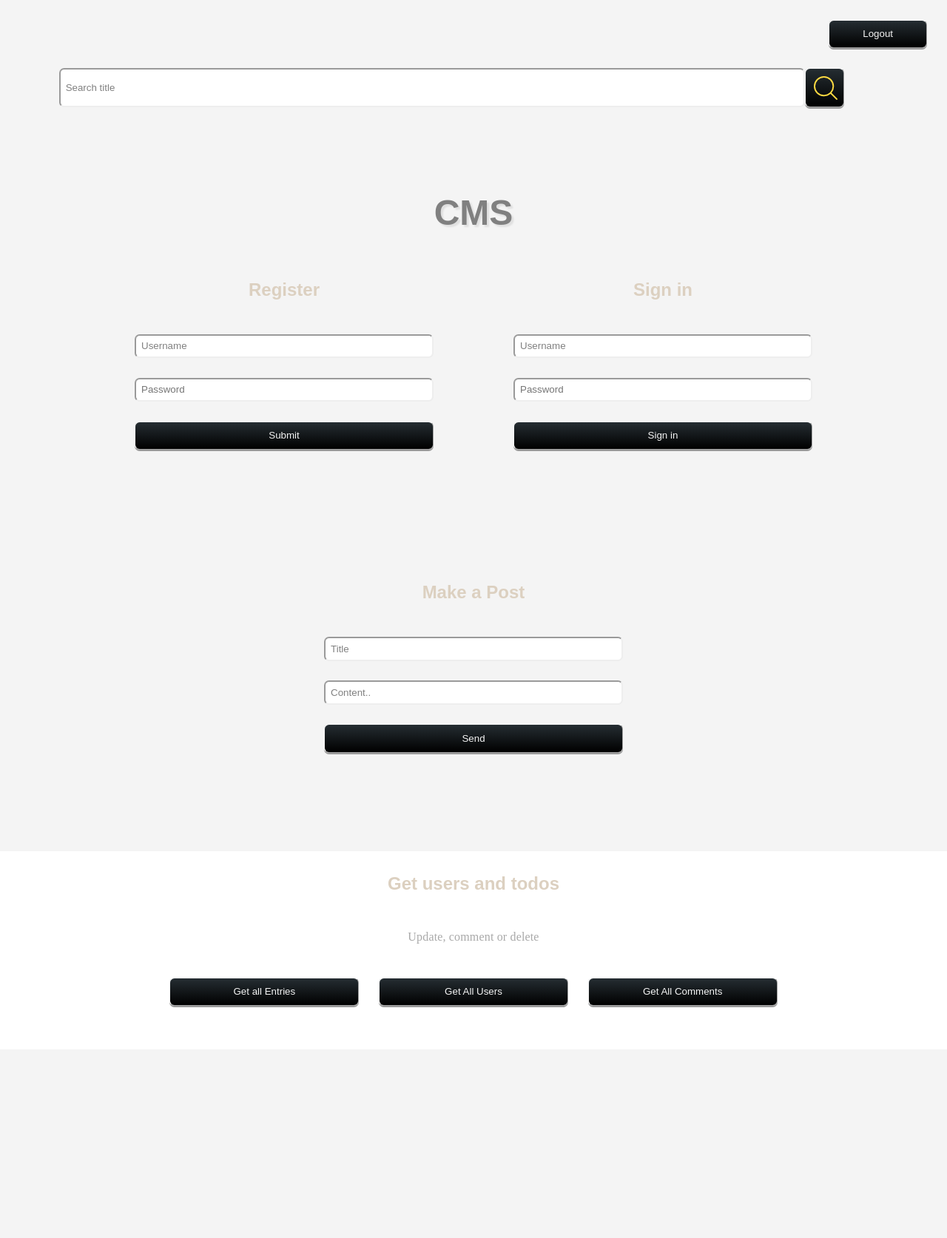
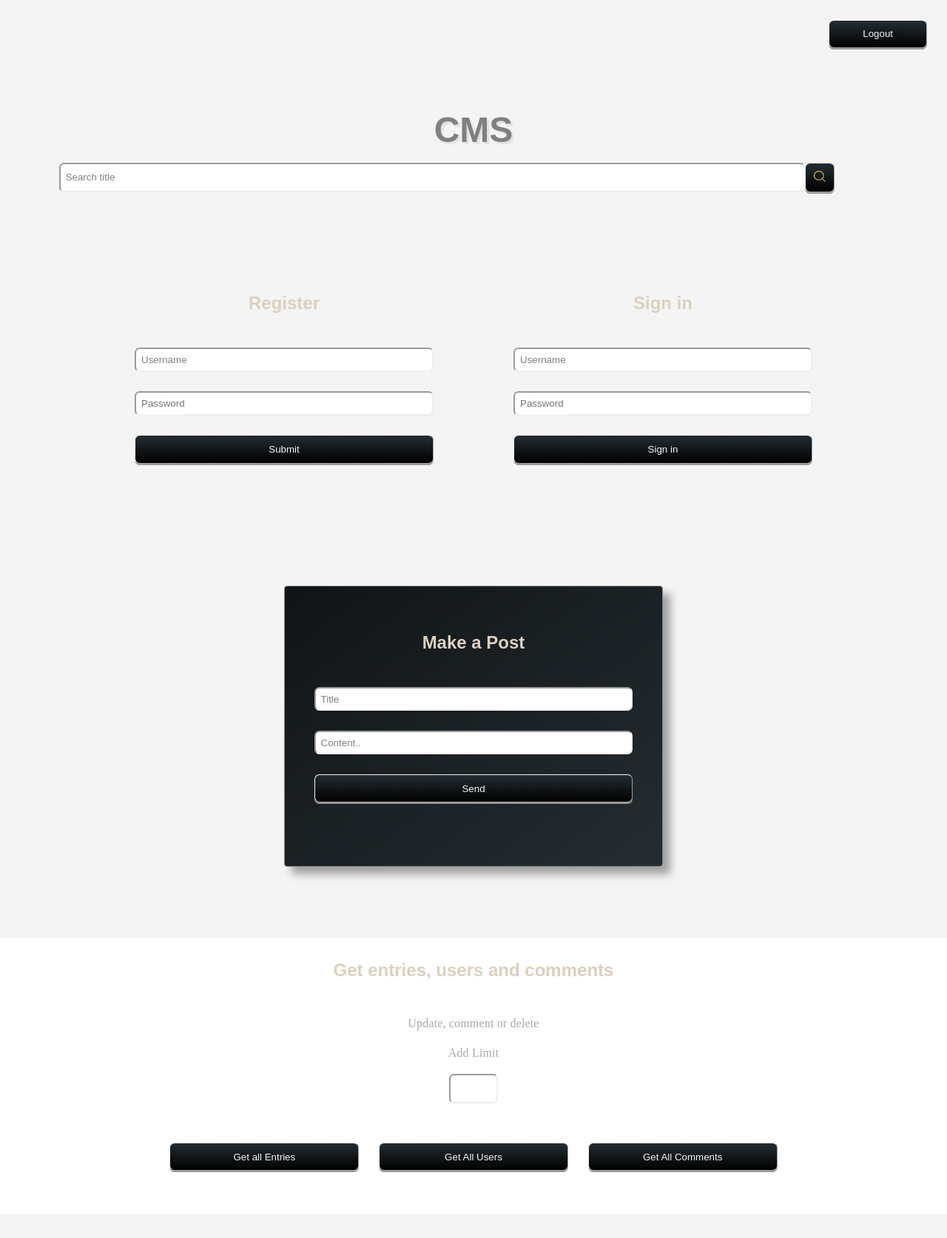
Before and after one commit to MerApelsin/restapi, a PHP site: template src/public/views/index.php in a window 1280 px wide. Shown: the whole page at 74% size. Before the commit the page ends 1362 px from the top, so only its background shows below. Run offline with PHP 8.4, Linux system fonts and the light colour scheme; the template is opened without the code that fills it, so the values that code supplies are empty; a user stored in the database is signed in.

Commit message:
clean up

```diff
--- a/src/public/css/style.css
+++ b/src/public/css/style.css
@@ -56,6 +56,15 @@ p
     line-height: 1.5em;
     letter-spacing: 0.01em;
 }
+#searchResult
+{
+  width: 65%;
+}
+.addLimit input
+{
+    width: 5em;
+    height: 3em;
+}
 .logout
 {
   display:flex;
@@ -75,21 +84,42 @@ p
 }
 .searchField input
 {
-    height: 4em;
+    height: 3em;
 }
 .searchField button
 {
-    width: 4em;
-    height: 4em;
+    width: 3em;
+    height: 3em;
     margin: 0em;
 }
-.signin, .register, .post-newEntry
+.searchField img
+{
+ width: 90%;
+ height: 90%;
+}
+.signin, .register
 {
     width: 40%;
     padding: 1em 2em;
     align-self: center;
     outline: none;
 }
+.post-newEntry
+{
+    background: linear-gradient(to bottom right,#101416,#252d32);
+    border: 0.5px solid gray;
+    border-radius: 0.25em;
+    -webkit-box-shadow: 10px 10px 12px 0px rgba(0,0,0,0.35);
+    -moz-box-shadow: 10px 10px 12px 0px rgba(0,0,0,0.35);
+    box-shadow: 10px 10px 12px 0px rgba(0,0,0,0.35);
+    width: 40%;
+    margin-bottom: 2em;
+    padding: 4em 1em 2em 1em;
+    align-self: center;
+    outline: none;
+}
+
+
 .post-article
 {
     display: flex;
@@ -240,14 +270,29 @@ input[type="text"]::-webkit-input-placeholder
 }
 
 @media only screen and (max-width: 767px) {
+
     .login-wrapper
     {
         display: flex;
         flex-direction: column;
-
     }
    .signin, .register, .post-newEntry
     {
         width: 100%;
     }
+    .button-wrapper button
+    {
+        width: 80%;
     }
+    .button-wrapper
+    {
+        display: flex;
+        justify-content: center;
+        flex-direction: column;
+        align-items: center;
+    }
+    .getPosts-wrapper
+    {
+        width: 80%;
+    }
+}
--- a/src/public/scripts/main.js
+++ b/src/public/scripts/main.js
@@ -4,28 +4,28 @@ document.getElementById("renderEntries").style.display = "none";
 document.getElementById("renderComments").style.display = "none";
 document.getElementById("renderUsers").style.display = "none";
 
-function main(){
-  fetch('api/entries',{
-    credentials: 'include'
-  })
-    .then(res => res.json())
-    .then(console.log);
-}
-
-function search(){
+function search()
+{
+  //Check if user has written anything in the searchbar, if yes (value.lenght > 0)
+  //use that and make a query, else tell user to write something cause it's a searchbar.
   const searchTerm = document.getElementById("search").value;
   const url = 'api/entries?title=' + searchTerm;
 
-  if ( searchTerm.length >0){
-
-  fetch(url, {
-    credentials:'include'
-  })
+  if ( searchTerm.length >0)
+  {
+    fetch(url, { credentials:'include'})
     .then(res => res.json())
     .then(res => createArticle(res, "searchResult"));
   }
+  else
+  {
+    document.getElementById("errorMessage").innerHTML = "Write something!";
   }
-function getAllUsers(){
+}
+
+function getAllUsers()
+{
+  //Hides the other elements so the user isn't spammed and it feels clean
   document.getElementById("renderUsers").style.display = "block";
   document.getElementById("searchResult").style.display = "none";
   document.getElementById("renderEntries").style.display = "none";
@@ -34,18 +34,31 @@ function getAllUsers(){
   document.getElementById("renderUsers").innerHTML = "";
 
   const mainParent = document.getElementById("renderUsers");
-  fetch('api/users',{
-    credentials: 'include'
-  })
+
+
+  //check limit input
+  let url = "";
+  const limitValue = document.getElementById("limitInput").value;
+
+  if ( limitValue >0)
+  {
+    url = "api/users?limit="+limitValue;
+  }
+  else
+  {
+    url = "api/users";
+  }
+
+  fetch(url,{credentials: 'include'})
     .then(res => res.json())
-        .then(res => {
+    .then(res =>
+      {
+          //Render the result
           for (let i = 0; i < res.length; i++)
           {
-         /* document.body.append(res.data[i].content);*/
-          const article = document.createElement("post-wrapper");
+              const article = document.createElement("div");
               article.setAttribute("class", "post-wrapper");
               const tag1 = document.createElement("h4");
-          /*tag1.setAttribute("class", "post-wrapper");*/
               const text1 = res[i].username;
               const textNode1 = document.createTextNode(text1);
               tag1.appendChild(textNode1);
@@ -55,33 +68,38 @@ function getAllUsers(){
       });
 }
 
-function createArticle(res,name){
+function createArticle(res,name)
+{
+  //render result (res) and depending on where the function gets called it will
+  //add the result to that specific div
+  //clear div to remove earlier results
   document.getElementById(name).innerHTML = "";
-  if (name == "renderEntries"){
+
+  if (name == "renderEntries")
+  {
     document.getElementById("searchResult").style.display = "none";
     document.getElementById("renderEntries").style.display = "block";
     document.getElementById("renderComments").style.display = "none";
     document.getElementById("renderUsers").style.display = "none";
   }
-  else{
+  else
+  {
     document.getElementById("searchResult").style.display = "block";
     document.getElementById("renderEntries").style.display = "none";
     document.getElementById("renderComments").style.display = "none";
     document.getElementById("renderUsers").style.display = "none";
   }
   const mainParent = document.getElementById(name);
-    console.log(mainParent);
-    console.log(name);
+
    for (let i = 0; i < res.data.length; i++)
         {
-          const article = document.createElement("post-wrapper");
+          const article = document.createElement("div");
           article.setAttribute("class", "post-wrapper");
           const entryId = res.data[i].entryID;
           article.setAttribute("id", entryId);
 
           document.getElementById("getPosts-wrapper").appendChild(article);
           const tag1 = document.createElement("h4");
-          /*tag1.setAttribute("class", "post-wrapper");*/
           const text1 = res.data[i].title;
           const textNode1 = document.createTextNode(text1);
           tag1.appendChild(textNode1);
@@ -95,7 +113,7 @@ function createArticle(res,name){
           article.appendChild(content);
           document.getElementById("getPosts-wrapper").appendChild(article);
 
-          const btnWrapper = document.createElement("btn-wrapper");
+          const btnWrapper = document.createElement("div");
           btnWrapper.setAttribute("class","btn-wrapper");
           const updateBtn = document.createElement("input");
           updateBtn.setAttribute("type", "button");
@@ -109,14 +127,15 @@ function createArticle(res,name){
           deleteBtn.setAttribute("type", "button");
           deleteBtn.setAttribute("value", "delete");
           deleteBtn.setAttribute("class", "btn");
+          //create button for removing the specific entry
           deleteBtn.onclick = function() {deleteEntries(entryId);}
           btnWrapper.appendChild(deleteBtn);
-
 
           const commentBtn = document.createElement("input");
           commentBtn.setAttribute("type", "button");
           commentBtn.setAttribute("value", "comment");
           commentBtn.setAttribute("class", "btn");
+          //create a button which gets the entryID for fetching its comments
           commentBtn.onclick = function() {getComments(entryId);}
           btnWrapper.appendChild(commentBtn);
 
@@ -130,73 +149,105 @@ function createArticle(res,name){
           commentButton.setAttribute("type", "submit");
           commentButton.setAttribute("id", "addComment");
           commentButton.innerHTML ="Make a comment";
-          /*commentButton.addEventListener("click", postComment());*/
           commentButton.setAttribute( "onClick", "postComment();");
+          //button for part 1 of updating an existing entry
           commentButton.onclick = function(){ getTextValue(entryId);}
-          //Add Eventlistner..".// res.data[i].entryID*/
           article.appendChild(commentButton);
+
+          const commentDiv = document.createElement("div");
+          commentDiv.setAttribute("id", "comment"+entryId);
+          article.appendChild(commentDiv);
+
           mainParent.appendChild(article);
         }
 }
 
-function getAllEntries(){
-  fetch('api/entries',{
-    credentials: 'include'
-  } )
+function getAllEntries()
+{
+  //render entries depending on if limit is set or not, default is 20
+    let url = "";
+    const limitValue = document.getElementById("limitInput").value;
+    if ( limitValue >0)
+    {
+        url = "api/entries?limit="+limitValue;
+    }
+    else
+    {
+        url = "api/entries";
+    }
+    //sends the result and which div we want to render the result to
+    fetch(url,{credentials: 'include'})
       .then(res => res.json())
       .then(res => createArticle(res, "renderEntries"));
 }
 
-function getComments(entryId){
+function getComments(entryId)
+{
+  //fetches comment for specific entry and renders them for the div of the entry
     const url = 'api/entries/'+entryId+'/comments';
-  fetch(url ,{
-    credentials: 'include'
-  } )
+    fetch(url ,{credentials: 'include'})
       .then(res => res.json())
       .then(res => createComments(res,entryId));
 }
 
-function getTextValue(id){
+function getTextValue(id)
+{
+    //We have a hiddenfield to inject userID from php-serverside to clientside
+    //to record which user is logged in and thus creating posts.
+    //This method also extracts the values from post to actually post them to server
     const getTextValue = document.getElementById(id).getElementsByTagName("textarea")[0];
     const userID = document.getElementById("hiddenField").value;
     const textValue = getTextValue.value;
     postComment(id, textValue, userID);
 }
 
-function getAllComments(){
-  fetch('api/comments',{
-    credentials: 'include'
-  })
+function getAllComments()
+{
+    let url = "";
+    const limitValue = document.getElementById("limitInput").value;
+    if (limitValue >0)
+    {
+        url = "api/comments?limit="+limitValue;
+    }
+    else
+    {
+        url = "api/comments";
+    }
+    fetch(url,{credentials: 'include'})
         .then(res => res.json())
         .then(res => {createComments(res,"renderComments")});
 }
-function createComments(res,name){
-  if (name == "renderComments"){
+
+function createComments(res,name)
+{
+    var useName = "";
+    if (name == "renderComments")
+    {
         document.getElementById(name).innerHTML = "";
         document.getElementById("searchResult").style.display = "none";
         document.getElementById("renderEntries").style.display = "none";
         document.getElementById("renderComments").style.display = "block";
         document.getElementById("renderUsers").style.display = "none";
+        useName = name;
     }
-  else{
+    else
+    {
+        document.getElementById("comment"+name).innerHTML = "";
         document.getElementById("searchResult").style.display = "none";
         document.getElementById("renderEntries").style.display = "block";
         document.getElementById("renderComments").style.display = "none";
         document.getElementById("renderUsers").style.display = "none";
+        useName = "comment"+name;
     }
-    const mainParent = document.getElementById(name);
+    const mainParent = document.getElementById(useName);
+
     for (let i = 0; i < res.length; i++)
     {
-          const article = document.createElement("post-wrapper");
+          const article = document.createElement("div");
           article.setAttribute("class", "post-wrapper");
-          const tag= document.createElement("h4");
           const id = res[i].commentID;
-          const textNode = document.createTextNode(id);
-          tag.appendChild(textNode);
-          article.appendChild(tag);
 
           const tag1 = document.createElement("p");
-          /*tag1.setAttribute("class", "post-wrapper");*/
           const text1 = res[i].content;
           const textNode1 = document.createTextNode(text1);
           tag1.appendChild(textNode1);
@@ -213,19 +264,20 @@ function createComments(res,name){
     }
 };
 
-
-function deleteComment(id){
+function deleteComment(id)
+{
+    //gets id from when creating button for that specific entry and then deletes it
     const url = 'api/comments/' + id;
 
     fetch(url, {
         method: 'DELETE',
-    credentials: 'include'
-  })
+        credentials: 'include'})
         .then(res => res.json())
         .then(console.log);
 }
 
-function postEntry(){
+function postEntry()
+{
   // x-www-form-urlencoded
   const formData = new FormData();
   const entryTitle = document.getElementById('entryTitleInput');
@@ -235,7 +287,6 @@ function postEntry(){
   formData.append('content', entryContent.value);
   formData.append('createdBy', id );
 
-  //for( let [key,value] of formData.entries()) { console.log(key,value);}
   const postOptions = {
     method: 'POST',
     body: formData,
@@ -244,12 +295,16 @@ function postEntry(){
   }
 
   fetch('api/entries', postOptions)
-
     .then(res => res.json())
     .then(console.log);
 }
 
-function getUpdate(id){
+function getUpdate(id)
+{
+    //fetches the specific entry and puts the information into
+    //the 'make a post' form to let the user edit the post.
+    //We "transform" the send button to update instead which
+    //calls the actually-uploading-function
     const title = document.getElementById("entryTitleInput");
     const content = document.getElementById("entryContentInput");
     const hiddenId = document.getElementById("updateId");
@@ -258,12 +313,9 @@ function getUpdate(id){
 
     const url ='api/entries/' + id;
 
-  fetch(url, {
-    credentials: 'include'
-  })
+    fetch(url, {credentials: 'include'})
       .then(res => res.json())
       .then(res => {
-
           title.value = res.data.title;
           content.value = res.data.content;
           hiddenId.value = id;
@@ -271,7 +323,10 @@ function getUpdate(id){
       });
 }
 
-function updateEntry(){
+function updateEntry()
+{
+  //updates the entry, where updateId is a hiddenvalue stored to contain
+  //information between the two functions
     const entryId = document.getElementById("updateId").value;
     const updateTitle = document.getElementById("entryTitleInput").value;
     const updateContent = document.getElementById("entryContentInput").value;
@@ -290,7 +345,8 @@ function updateEntry(){
     self.location = '/';
 }
 
-function deleteEntries(id){
+function deleteEntries(id)
+{
     const url = 'api/entries/' + id;
 
     fetch(url, {
@@ -301,7 +357,8 @@ function deleteEntries(id){
     .then(console.log);
 }
 
-function postUser(){
+function postUser()
+{
   // x-www-form-urlencoded
     const formData = new FormData();
     const username = document.getElementById('usernameInput');
@@ -309,7 +366,6 @@ function postUser(){
     formData.append('username', username.value);
     formData.append('password', password.value);
 
-  //for( let [key,value] of formData.entries()) { console.log(key,value);}
     const postOptions = {
         method: 'POST',
         body: formData,
@@ -322,14 +378,14 @@ function postUser(){
        .then(console.log);
 }
 
-function postComment(id, textValue, userID){
+function postComment(id, textValue, userID)
+{
   // x-www-form-urlencoded
   const formData = new FormData();
   formData.append('entryID', id);
   formData.append('content', textValue);
   formData.append('createdBy', userID);
 
-  for(let [key,value] of formData.entries()) { console.log(key,value);}
   const postOptions = {
     method: 'POST',
     body: formData,
@@ -341,9 +397,8 @@ function postComment(id, textValue, userID){
     .then(console.log);
 }
 
-
-
-function login(){
+function login()
+{
   const formData = new FormData();
   const username = document.getElementById('loginUserInput');
   const password = document.getElementById('loginPassInput');
@@ -361,15 +416,14 @@ function login(){
     .then(console.log);
 }
 
-function logout(){
-
-  fetch('/logout', {
-    credentials: 'include'
-  })
+function logout()
+{
+  fetch('/logout', {credentials: 'include'})
     .then(res => res.json())
     .then(console.log);
 }
 
+//BUTTONS AND THEIR EVENT LISTENERS AND STUFF
 const form = document.getElementById('login');
 form.addEventListener('submit', function (e) {
   e.preventDefault();
--- a/src/public/views/index.php
+++ b/src/public/views/index.php
@@ -13,17 +13,15 @@
   <div class= "logout">
     <button onclick="logout()">Logout</button>
   </div>
-
+  <h1>cms</h1>
   <div class ="searchField">
      <input type ="text" id="search" placeholder="Search title"/>
      <button id ="searchBtn"><img src = "../magnifying-glass.png"></button>
   </div>
-
+  <p id= "errorMessage"></p>
   <div class= "article-wrapper">
      <div id="searchResult"></div>
   </div>
-
-    <h1>cms</h1>
 
   <input type="hidden" name ="userID" id ="hiddenField" value= "<?php echo $_SESSION['userID']?>"/>
 
@@ -46,45 +44,43 @@
         <input type="password" name="password" id="loginPassInput" placeholder="Password">
         <input type="submit" value="Sign in" id="loginBtn">
       </form>
-          </div><!--End of Sign in-->
+    </div><!--End of Signin-->
   </div><!--login-wrapper-->
-
-
-
-     </div><!--end of post-newEntry-->
-  </div><!--End of formwrapper-->
 
   <div class = "form-wrapper" id ="makePost">
      <div class = "post-newEntry">
         <h2>Make a Post</h2>
         <form action="" id="newEntry">
-          <input type="text" id="entryTitleInput" placeholder="Title">
-          <input type="text" id="entryContentInput" placeholder="Content..">
-          <input type="hidden" id ="updateId" value="">
-          <input type="submit" value="Send" id="addEntry">
-          <input type="submit" value="Update" id="update">
+          <input type="text" id="entryTitleInput" placeholder="Title"/>
+          <input type="text" id="entryContentInput" placeholder="Content.."/>
+          <input type="hidden" id ="updateId" value=""/>
+          <input type="submit" value="Send" id="addEntry"/>
+          <input type="submit" value="Update" id="update"/>
         </form>
      </div><!--end of post-newEntry-->
   </div><!--End of formwrapper-->
 
-    <div class= "displayTodos"> </div>
-   </div><!--End of form wrapper-->
   <div class="getIt">
-       <h2>Get users and todos</h2>
+    <h2>Get entries, users and comments</h2>
     <p>Update, comment or delete</p>
+    <div class ="addLimit">
+      <p>Add Limit</p>
+      <input type ="number" id ="limitInput"/>
+    </div>
     <div class="button-wrapper">
       <button onclick="getAllEntries()" id="getEntries">Get all Entries</button>
       <button onclick="getAllUsers()" id="getUsers">Get All Users</button>
       <button onclick="getAllComments()" id="getComments">Get All Comments</button>
-</div>
+    </div><!--End of button-Wrapper-->
   </div><!--End of getIt-->
+
   <div class = "article-wrapper">
     <div class = "getPosts-wrapper" id ="getPosts-wrapper">
       <div id = "renderEntries"></div>
       <div id = "renderComments"></div>
       <div id = "renderUsers"></div>
-</div>
-
+    </div><!--End of getPost-wrapper-->
+  </div><!--End of article-wrapper-->
 
   <script src="scripts/main.js"></script>
 
```
Also changed, not shown: src/App/Controllers/CommentsController.php (+4 -6 lines), src/App/Controllers/EntriesController.php (+10 -19 lines), src/App/Controllers/UserController.php (+12 -17 lines), src/public/index.php (+19 -23 lines), README.md. Lines whose indentation alone changed are shown as unchanged.
